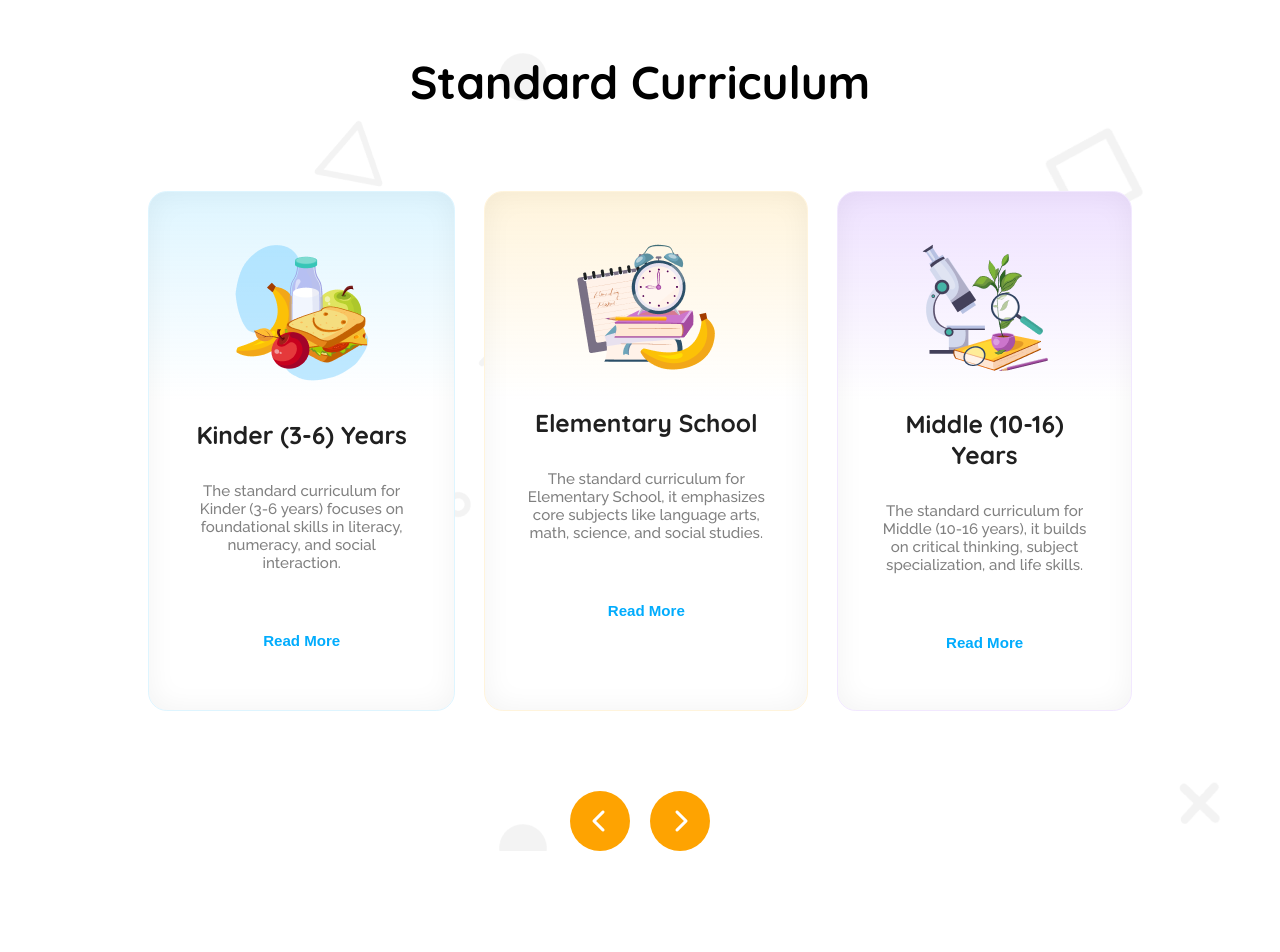
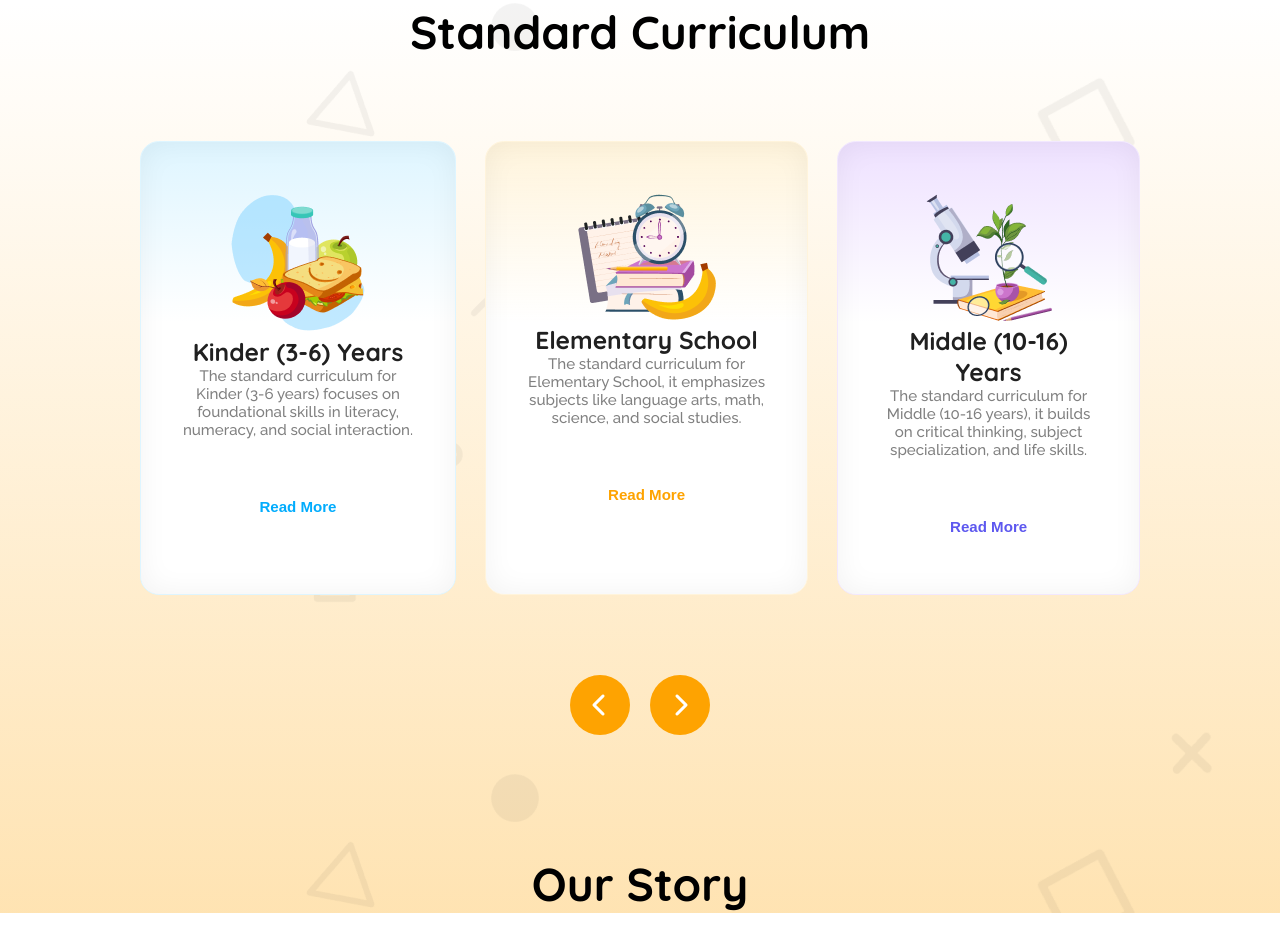
Before and after one commit to khsujon/PH-Assignment-02-Kids-School-Responsive-, a plain HTML site: page index.html in a window 1280 px wide. Shown: the part 714-1666 px from the top of the page. Before the commit the page ends 1573 px from the top, so only its background shows below. Drawn offline with Linux system fonts and the light colour scheme; a web font is replaced by a local one.

Commit message:
Story section added

```diff
--- a/index.html
+++ b/index.html
@@ -6,7 +6,9 @@
         <title>Assignment-2</title>
         <link rel="stylesheet" href="styles/kids.css">
         <!-- Font Awesome CSS -->
-  <link href="https://cdnjs.cloudflare.com/ajax/libs/font-awesome/6.0.0-beta3/css/all.min.css" rel="stylesheet">
+        <link
+            href="https://cdnjs.cloudflare.com/ajax/libs/font-awesome/6.0.0-beta3/css/all.min.css"
+            rel="stylesheet">
     </head>
     <body class="quicksand-primary">
         <!-- Header start -->
@@ -32,7 +34,7 @@
                             class="color-admission" href>Admission</a></li>
                 </ul>
 
-                <img class="ham-icon" src="./assets/hamburger.png" alt="">
+                <img class="ham-icon" src="./assets/hamburger.png" alt>
 
                 <button class="button-primary">Contact</button>
 
@@ -45,15 +47,19 @@
             <section class="banner primary-spacing">
 
                 <div class="banner-content">
-                    <h1 class="banner-title"><span class="color-home">Empowering</span> <br>
-                        students from small <br> age <span class="color-about">towards vision</span></h1>
+                    <h1 class="banner-title "><span
+                            class="color-home">Empowering</span> <br>
+                        students from small <br> age <span
+                            class="color-about">towards vision</span></h1>
 
                     <p class="banner-desc">With the courage, Confidence,
-                         Creativity and Compassion to make their Unique Contribution in a Diverse and Dynamic World.</p>
+                        Creativity and Compassion to make their Unique
+                        Contribution in a Diverse and Dynamic World.</p>
                     <button class="banner-btn">Learn More</button>
                 </div>
 
-                <img class="banner-image" src="./assets/hero-kids.png" alt="Hero kids image">
+                <img class="banner-image" src="./assets/hero-kids.png"
+                    alt="Hero kids image">
                 <!-- Banner end -->
             </section>
 
@@ -61,33 +67,48 @@
         <!-- Header end -->
 
         <!-- Main start -->
-        <main>
+        <main class="primary-spacing">
 
             <!-- Standard start -->
-             <section class="standard primary-spacing">
+            <section class="standard ">
                 <h3 class="standard-title">Standard Curriculum</h3>
 
                 <div class="st-card-container">
 
                     <div class="st-card st-bg-1">
-                        <img class="st-card-image" src="./assets/kinder.png" alt="Kinder (3-6) Years">
+                        <img class="st-card-image" src="./assets/kinder.png"
+                            alt="Kinder (3-6) Years">
                         <h4 class="st-card-title">Kinder (3-6) Years</h4>
-                        <p class="st-card-desc raleway-primary">The standard curriculum for Kinder (3-6 years) focuses on foundational skills in literacy, numeracy, and social interaction.</p>
-                        <button class="st-card-btn color-about">Read More</button>
+                        <p class="st-card-desc raleway-primary">The standard
+                            curriculum for Kinder (3-6 years) focuses on
+                            foundational skills in literacy, numeracy, and
+                            social interaction.</p>
+                        <button class="st-card-btn color-about">Read
+                            More</button>
                     </div>
 
                     <div class="st-card st-bg-2">
-                        <img class="st-card-image" src="./assets/elementary.png" alt="Kinder (3-6) Years">
+                        <img class="st-card-image" src="./assets/elementary.png"
+                            alt="Kinder (3-6) Years">
                         <h4 class="st-card-title">Elementary School</h4>
-                        <p class="st-card-desc raleway-primary">The standard curriculum for Elementary School, it emphasizes core subjects like language arts, math, science, and social studies.</p>
-                        <button class="st-card-btn color-about">Read More</button>
+                        <p class="st-card-desc raleway-primary">The standard
+                            curriculum for Elementary School, it emphasizes
+                            subjects like language arts, math, science, and
+                            social studies.</p>
+                        <button class="st-card-btn color-home">Read
+                            More</button>
                     </div>
 
                     <div class="st-card st-bg-3">
-                        <img class="st-card-image" src="./assets/middle.png" alt="Kinder (3-6) Years">
+                        <img class="st-card-image" src="./assets/middle.png"
+                            alt="Kinder (3-6) Years">
                         <h4 class="st-card-title">Middle (10-16) Years</h4>
-                        <p class="st-card-desc raleway-primary">The standard curriculum for Middle (10-16 years), it builds on critical thinking, subject specialization, and life skills.</p>
-                        <button class="st-card-btn color-about">Read More</button>
+                        <p class="st-card-desc raleway-primary">The standard
+                            curriculum for Middle (10-16 years), it builds on
+                            critical thinking, subject specialization, and life
+                            skills.</p>
+                        <button class="st-card-btn color-admission">Read
+                            More</button>
                     </div>
 
                 </div>
@@ -101,9 +122,18 @@
                     </div>
                 </div>
 
+            </section>
+            <!-- standard end -->
+
+            <!-- Story start -->
+
+            <section class="story primary-spacing">
+
+                <h3 class="standard-title">Our Story</h3>
 
             </section>
-             <!-- standard end -->
+
+            <!-- Story end  -->
 
         </main>
         <!-- Main End -->
--- a/styles/kids.css
+++ b/styles/kids.css
@@ -1,6 +1,10 @@
 @import url("https://fonts.googleapis.com/css2?family=Fira+Sans:ital,wght@0,100;0,200;0,300;0,400;0,500;0,600;0,700;0,800;0,900;1,100;1,200;1,300;1,400;1,500;1,600;1,700;1,800;1,900&family=Open+Sans:ital,wght@0,300..800;1,300..800&family=Protest+Guerrilla&family=Quicksand:wght@300..700&family=Work+Sans:ital,wght@0,100..900;1,100..900&display=swap");
 @import url("https://fonts.googleapis.com/css2?family=Fira+Sans:ital,wght@0,100;0,200;0,300;0,400;0,500;0,600;0,700;0,800;0,900;1,100;1,200;1,300;1,400;1,500;1,600;1,700;1,800;1,900&family=Open+Sans:ital,wght@0,300..800;1,300..800&family=Protest+Guerrilla&family=Quicksand:wght@300..700&family=Raleway:ital,wght@0,100..900;1,100..900&family=Work+Sans:ital,wght@0,100..900;1,100..900&display=swap");
 /* Shared design */
+* {
+  margin: 0;
+  padding: 0;
+}
 .quicksand-primary {
   font-family: "Quicksand", serif;
   font-optical-sizing: auto;
@@ -128,8 +132,11 @@
 }
 
 /* Main section */
+main{
+  background: url("../assets/bg.png"),linear-gradient(0.00deg, rgba(254, 163, 1, 0.3),rgba(255, 255, 255, 0.3) 100%);
+}
 .standard {
-  background-image: url("../assets/bg.png");
+  margin: 0 0 120px 0;
 }
 .standard-title {
   color: rgb(0, 0, 0);
@@ -234,6 +241,9 @@
 }
 
 
+/* Stories Section */
+
+
 /* Responsive part */
 @media screen and (max-width: 576px) {
   .primary-spacing {
@@ -263,4 +273,14 @@
     align-items: center;
     text-align: center;
   }
+
+  .next-nav {
+    display: none;
+  }
+
+  .st-card-container {
+    flex-direction: column;
+  }
+
+
 }
```
Lines whose indentation alone changed are shown as unchanged.
